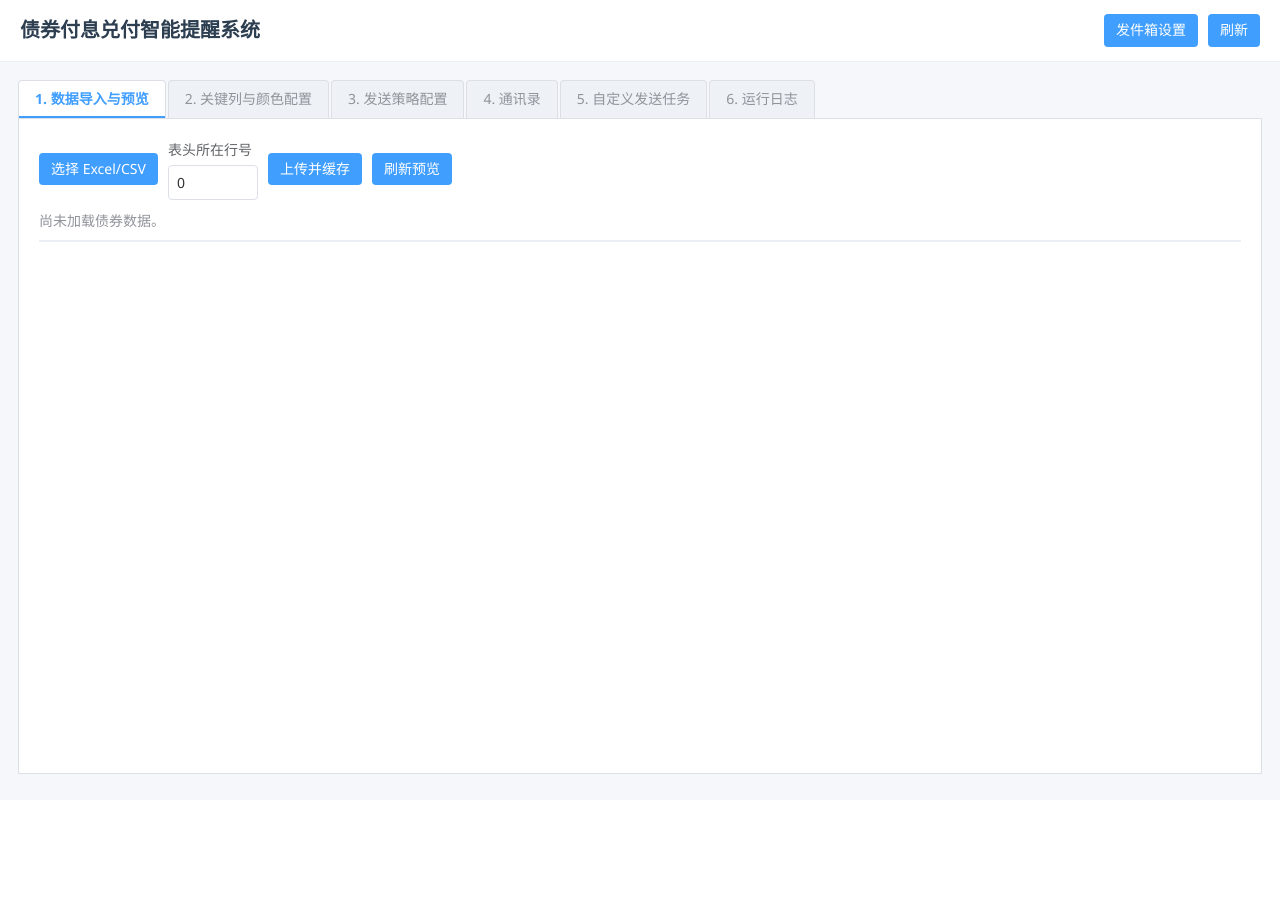
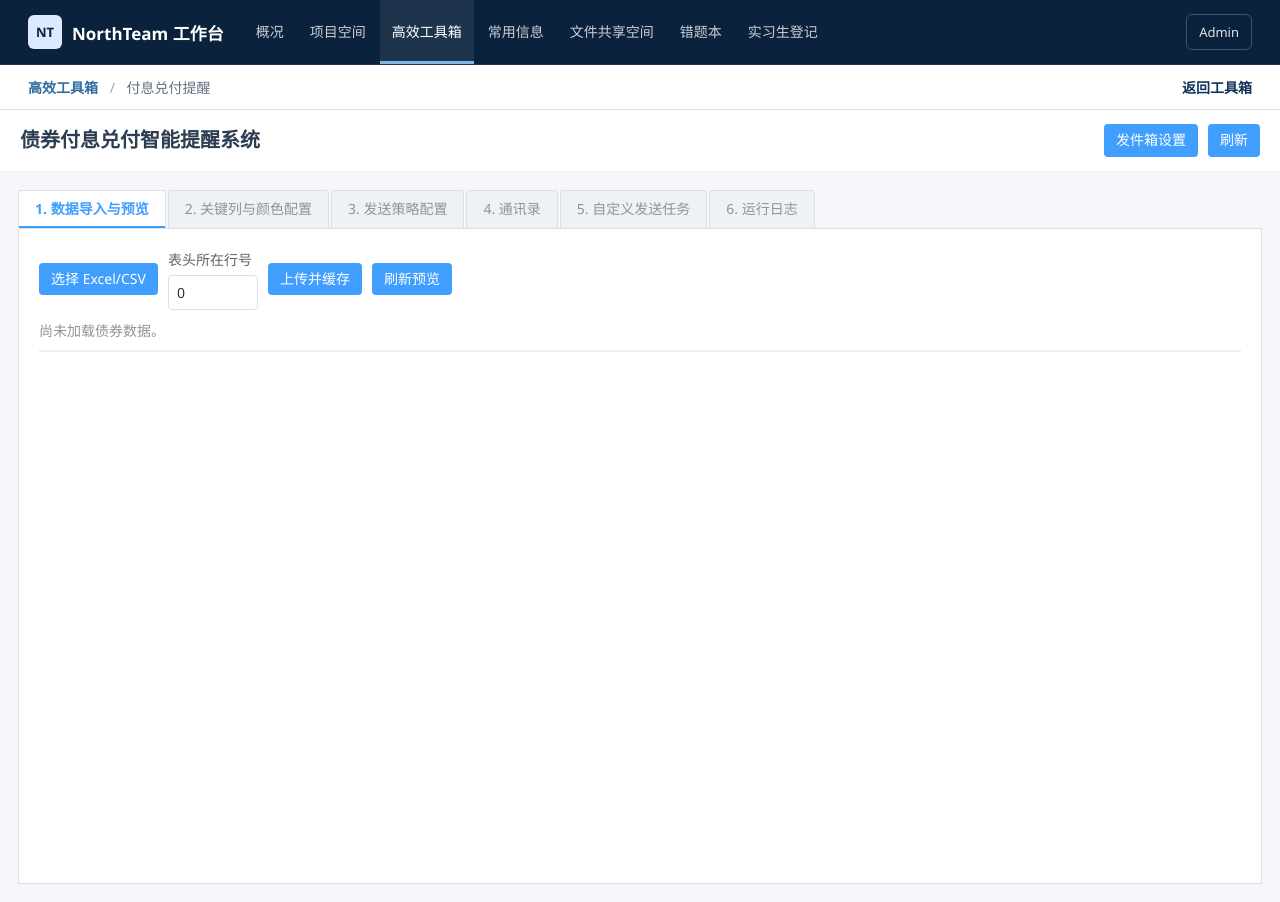
Before and after one commit to Yizhour/Northteam, a Flask app: page / in a window 1280 px wide. Before the commit the page ends 774 px from the top, so only its background shows below. Run offline with Flask 3, Linux system fonts and the light colour scheme; data that the repository does not hold is empty.

Commit message:
Blend bond reminder into workspace shell

```diff
--- a/tools/bondreminder/app/static/css/app.css
+++ b/tools/bondreminder/app/static/css/app.css
@@ -11,6 +11,10 @@
   --red: #f56c6c;
   --amber: #e6a23c;
   --ink: #2c3e50;
+  --nt-navy: #0b223d;
+  --nt-navy-soft: #12345a;
+  --nt-blue: #2f6ea3;
+  --nt-line: #d8e1ec;
 }
 
 * { box-sizing: border-box; }
@@ -23,6 +27,116 @@ body {
   font-size: 14px;
 }
 
+.nt-topbar {
+  position: sticky;
+  top: 0;
+  z-index: 30;
+  display: flex;
+  align-items: center;
+  gap: 20px;
+  min-height: 64px;
+  padding: 0 28px;
+  color: #ffffff;
+  background: var(--nt-navy);
+  border-bottom: 1px solid rgba(255, 255, 255, 0.08);
+}
+
+.nt-brand,
+.nt-nav-link,
+.nt-admin-link,
+.nt-back-link,
+.nt-breadcrumb {
+  text-decoration: none;
+}
+
+.nt-brand {
+  display: inline-flex;
+  align-items: center;
+  gap: 10px;
+  flex: 0 0 auto;
+  color: #ffffff;
+  font-weight: 700;
+  white-space: nowrap;
+}
+
+.nt-brand-mark {
+  display: inline-flex;
+  align-items: center;
+  justify-content: center;
+  width: 34px;
+  height: 34px;
+  border-radius: 6px;
+  color: var(--nt-navy);
+  background: #dbeafe;
+  font-size: 13px;
+}
+
+.nt-brand-text {
+  font-size: 17px;
+}
+
+.nt-nav {
+  display: flex;
+  align-items: stretch;
+  gap: 2px;
+  flex: 1 1 auto;
+  min-width: 0;
+  overflow-x: auto;
+}
+
+.nt-nav-link {
+  display: inline-flex;
+  align-items: center;
+  min-height: 64px;
+  padding: 0 12px;
+  color: rgba(255, 255, 255, 0.78);
+  border-bottom: 3px solid transparent;
+  white-space: nowrap;
+}
+
+.nt-nav-link:hover,
+.nt-nav-link.active {
+  color: #ffffff;
+  background: rgba(255, 255, 255, 0.08);
+  border-bottom-color: #7db7e8;
+}
+
+.nt-admin-link {
+  flex: 0 0 auto;
+  padding: 8px 12px;
+  border: 1px solid rgba(255, 255, 255, 0.22);
+  border-radius: 6px;
+  color: rgba(255, 255, 255, 0.88);
+  font-size: 13px;
+}
+
+.nt-subbar {
+  display: flex;
+  align-items: center;
+  justify-content: space-between;
+  gap: 16px;
+  padding: 12px 28px;
+  color: #637083;
+  background: #ffffff;
+  border-bottom: 1px solid var(--nt-line);
+}
+
+.nt-breadcrumb {
+  color: var(--nt-blue);
+  font-weight: 700;
+}
+
+.nt-breadcrumb-separator {
+  margin: 0 8px;
+  color: #9aa6b2;
+}
+
+.nt-back-link {
+  flex: 0 0 auto;
+  color: var(--nt-navy-soft);
+  font-weight: 700;
+}
+
 .app-header {
   display: flex;
   align-items: center;
@@ -32,7 +146,7 @@ body {
   background: var(--panel);
   border-bottom: 1px solid var(--line-soft);
   position: sticky;
-  top: 0;
+  top: 64px;
   z-index: 5;
 }
 
@@ -362,9 +476,32 @@ menu {
 }
 
 @media (max-width: 760px) {
+  .nt-topbar {
+    align-items: flex-start;
+    flex-wrap: wrap;
+    gap: 0 16px;
+    padding: 12px 18px 0;
+  }
+
+  .nt-nav {
+    order: 3;
+    flex-basis: 100%;
+  }
+
+  .nt-nav-link {
+    min-height: 48px;
+  }
+
+  .nt-subbar {
+    align-items: flex-start;
+    flex-direction: column;
+    padding: 12px 18px;
+  }
+
   .app-header {
     align-items: flex-start;
     flex-direction: column;
+    top: 112px;
   }
 
   main { padding: 10px; }
--- a/tools/bondreminder/app/templates/index.html
+++ b/tools/bondreminder/app/templates/index.html
@@ -3,11 +3,37 @@
 <head>
   <meta charset="utf-8">
   <meta name="viewport" content="width=device-width, initial-scale=1">
-  <title>BondReminder Pro Web</title>
+  <title>付息兑付提醒 | NorthTeam 工作台</title>
   <link rel="icon" href="{{ url_for('static', filename='img/icon.png') }}">
   <link rel="stylesheet" href="{{ url_for('static', filename='css/app.css') }}">
 </head>
 <body>
+  <header class="nt-topbar">
+    <a class="nt-brand" href="/">
+      <span class="nt-brand-mark">NT</span>
+      <span class="nt-brand-text">NorthTeam 工作台</span>
+    </a>
+    <nav class="nt-nav" aria-label="主导航">
+      <a class="nt-nav-link" href="/">概况</a>
+      <a class="nt-nav-link" href="/projects/">项目空间</a>
+      <a class="nt-nav-link active" href="/tools/">高效工具箱</a>
+      <a class="nt-nav-link" href="/info/">常用信息</a>
+      <a class="nt-nav-link" href="/files/">文件共享空间</a>
+      <a class="nt-nav-link" href="/mistakes/">错题本</a>
+      <a class="nt-nav-link" href="/interns/">实习生登记</a>
+    </nav>
+    <a class="nt-admin-link" href="/admin/">Admin</a>
+  </header>
+
+  <section class="nt-subbar">
+    <div>
+      <a class="nt-breadcrumb" href="/tools/">高效工具箱</a>
+      <span class="nt-breadcrumb-separator">/</span>
+      <span>付息兑付提醒</span>
+    </div>
+    <a class="nt-back-link" href="/tools/">返回工具箱</a>
+  </section>
+
   <header class="app-header">
     <button id="systemTitle" class="title-button">债券付息兑付智能提醒系统</button>
     <div class="header-actions">
```
Also changed, not shown: dashboard/tests.py (+10 -0 lines).
